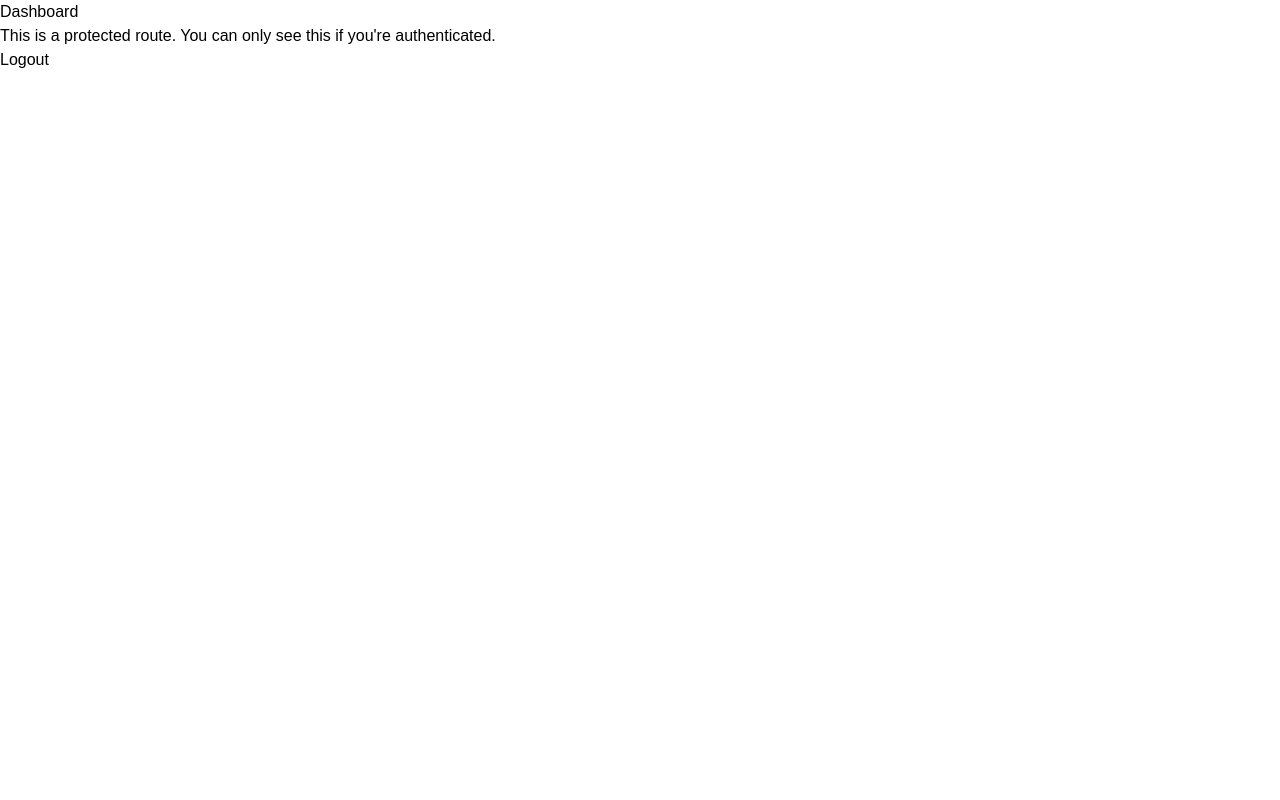
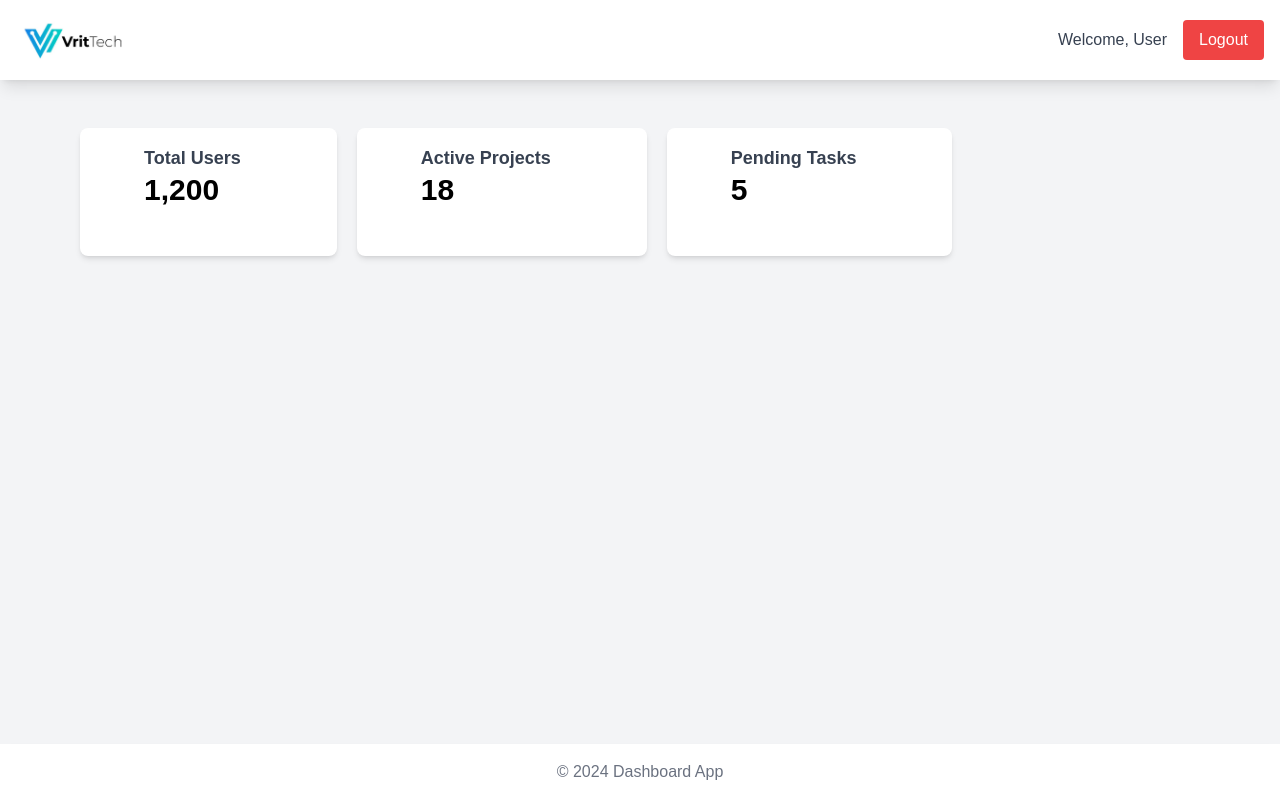
Before and after one commit to anish-aryal/next-tasks, a Next.js app: page /dashboard in a window 1280 px wide. Built offline with nearby package versions, Linux system fonts and the light colour scheme; sample sign-in values are in the browser's storage.

Commit message:
task 3 complete and task 5 optimized

```diff
--- a/app/components/sidebar/sidebar.tsx
+++ b/app/components/sidebar/sidebar.tsx
@@ -1,20 +1,18 @@
-// app/components/sidebar/Sidebar.tsx
-
-
 import SidebarButton from './sidebarButton';
 import "./sidebar.css"
+
 type SidebarProps = {
   setActiveTask: (task: string) => void;
   activeTask: string;
 };
 
 export default function Sidebar({ setActiveTask, activeTask }: SidebarProps) {
-  const tasks = ['Task 1', 'Task 2', 'Task 3'];
+  const tasks = ['Task 1', 'Task 2', 'Task 5'];
 
   return (
     <div className="sidebar bg-white border-r flex flex-col  p-4">
       <div className="flex items-center justify-start py-4">
-        <img src="/vrit-tech-logo.jpg" alt="VritTech Logo" className="h-12" />
+      <img src="/vrit-tech-logo.jpg" alt="VritTech Logo" className="h-12" />
       </div>
       <div className="mt-8 w-full">
         {tasks.map((task) => (
--- a/app/components/taskscomponents/Task3Content.tsx
+++ b/app/components/taskscomponents/Task5Content.tsx
@@ -1,13 +1,25 @@
 "use client";
 
 import { useRouter } from "next/navigation";
-import { useState } from "react";
-import "./task.css"
+import { useEffect, useState } from "react";
+import "./task.css";
+import { User, verifyToken } from "@/app/utils/auth";
 
 export default function Task3Content() {
   const [username, setUsername] = useState("username");
   const [password, setPassword] = useState("password");
+  const [isUserLoggedIn, setIsUserLoggedIn] = useState(false);
+
+
   const router = useRouter();
+
+  useEffect(() => {
+    const token = localStorage.getItem("token");
+    if (token) {
+
+        setIsUserLoggedIn(true);
+    }
+  }, []);
 
   const handleSubmit = async (e: React.FormEvent) => {
     e.preventDefault();
@@ -19,13 +31,26 @@ export default function Task3Content() {
 
     if (res.ok) {
       const { token } = await res.json();
-      // Store the token in memory
       localStorage.setItem("token", token);
       router.push("/dashboard");
     } else {
       alert("Login failed");
     }
   };
+
+  if (isUserLoggedIn) {
+    return (
+      <div className="flex flex-col h-full items-center justify-center">
+        <h1 className="text-2xl font-semibold mb-4">You are already logged in</h1>
+        <button
+          className="loginbtn hover:scale-y-105 text-white w-1/3"
+          onClick={() => router.push("/dashboard")}
+        >
+          Take me to my Dashboard
+        </button>
+      </div>
+    );
+  }
 
   return (
     <div className="flex flex-col h-full items-center justify-center bg-white">
@@ -84,7 +109,6 @@ export default function Task3Content() {
               Remember me ?
             </label>
           </div>
-
           <div>
             <button
               type="submit"
--- a/app/dashboard/page.tsx
+++ b/app/dashboard/page.tsx
@@ -1,16 +1,17 @@
-'use client';
+"use client"
 
-import { useEffect, useState } from 'react';
 import { useRouter } from 'next/navigation';
+import React, { useEffect, useState } from "react";
 
-export default function DashboardPage() {
+export default function Dashboard() {
     const [isLoading, setIsLoading] = useState(true);
     const router = useRouter();
+
 
     useEffect(() => {
       const token = localStorage.getItem('token');
       if (!token) {
-      router.push('/login');
+        router.push('/');
       } else {
         setIsLoading(false);
       }
@@ -21,13 +22,39 @@ export default function DashboardPage() {
     }
 
   return (
-    <div>
-      <h1>Dashboard</h1>
-      <p>This is a protected route. You can only see this if you're authenticated.</p>
-      <button onClick={() => {
+    <div className="min-h-screen flex flex-col bg-gray-100">
+      <nav className="bg-white shadow-lg p-4">
+        <div className="max-w-7xl mx-auto flex justify-between items-center">
+        <img src="/vrit-tech-logo.jpg" alt="VritTech Logo" onClick={() => router.push('/')} className="h-12 cursor-pointer" />
+          <div className="flex items-center space-x-4">
+            <span className="text-gray-700">Welcome, User</span>
+            <button className="bg-red-500 text-white px-4 py-2 rounded"onClick={() => {
         localStorage.removeItem('token');
         router.push('/');
       }}>Logout</button>
           </div>
+        </div>
+      </nav>
+
+          <div className="flex-grow flex flex-wrap gap-5 px-20 py-12"  >
+            <div className="bg-white py-4 ps-16 pe-24 rounded-lg shadow-md h-32">
+              <h2 className="text-lg font-semibold text-gray-700">Total Users</h2>
+              <p className="text-3xl font-semibold ">1,200</p>
+            </div>
+
+            <div className="bg-white py-4 ps-16 pe-24 rounded-lg shadow-md h-32">
+              <h2 className="text-lg font-semibold text-gray-700">Active Projects</h2>
+              <p className="text-3xl font-bold ">18</p>
+            </div>
+
+            <div className="bg-white py-4 ps-16 pe-24 rounded-lg shadow-md h-32">
+              <h2 className="text-lg font-semibold text-gray-700">Pending Tasks</h2>
+              <p className="text-3xl font-bold ">5</p>
+            </div>
+      </div>
+      <footer className="bg-white bottm p-4 text-center shadow-lg h-18">
+        <span className="text-gray-500">&copy; 2024 Dashboard App</span>
+      </footer>
+    </div>
   );
 }
--- a/app/page.tsx
+++ b/app/page.tsx
@@ -4,7 +4,7 @@ import { useState } from "react";
 import Sidebar from "./components/sidebar/sidebar";
 import Task1Content from "./components/taskscomponents/Task1Content";
 import Task2Content from "./components/taskscomponents/Task2Content";
-import Task3Content from "./components/taskscomponents/Task3Content";
+import Task3Content from "./components/taskscomponents/Task5Content";
 import "./home.css";
 
 export default function Home() {
@@ -16,7 +16,7 @@ export default function Home() {
         return <Task1Content />;
       case "Task 2":
         return <Task2Content />;
-      case "Task 3":
+      case "Task 5":
         return <Task3Content />;
       default:
         return null;
--- a/app/utils/auth.ts
+++ b/app/utils/auth.ts
@@ -1,4 +1,3 @@
-
 import jwt from 'jsonwebtoken';
 
 const JWT_SECRET = 'dnksdbjfbsbBKJLrbtbiuekfk';
@@ -9,13 +8,18 @@ export interface User {
 }
 
 export const generateToken = (user: User): string => {
-  return jwt.sign({ id: user.id, username: user.username }, JWT_SECRET, { expiresIn: '1h' });
+  const token = jwt.sign({ id: user.id, username: user.username }, JWT_SECRET, { expiresIn: '1h' });
+  console.log('Generated Token:', token); // Log generated token
+  return token;
 };
 
 export const verifyToken = (token: string): User | null => {
   try {
-    return jwt.verify(token, JWT_SECRET) as User;
+    const decoded = jwt.verify(token, JWT_SECRET) as User;
+    console.log('Decoded Token:', decoded);
+    return decoded;
   } catch (error) {
+    console.error('Token verification failed:', error); // Log the exact error message
     return null;
   }
 };
--- /dev/null
+++ b/app/utils/longestchain.js
@@ -0,0 +1,20 @@
+function longestConsecutiveChain(arr){
+    if (arr.length === 0) return 0;
+
+    let longestChain = 1;
+    let currentChain = 1;
+
+    for (let i = 1; i < arr.length; i++) {
+        if (arr[i] === arr[i - 1] + 1) {
+            currentChain++;
+        } else if (arr[i] !== arr[i - 1]) {
+            longestChain = Math.max(longestChain, currentChain);
+            currentChain = 1;
+        }
+    }
+
+    return Math.max(longestChain, currentChain);
+}
+
+const array = [3,4,2,5,4,5,6,7,6,7,8]
+console.log(longestConsecutiveChain(array))
```
Lines whose indentation alone changed are shown as unchanged.
